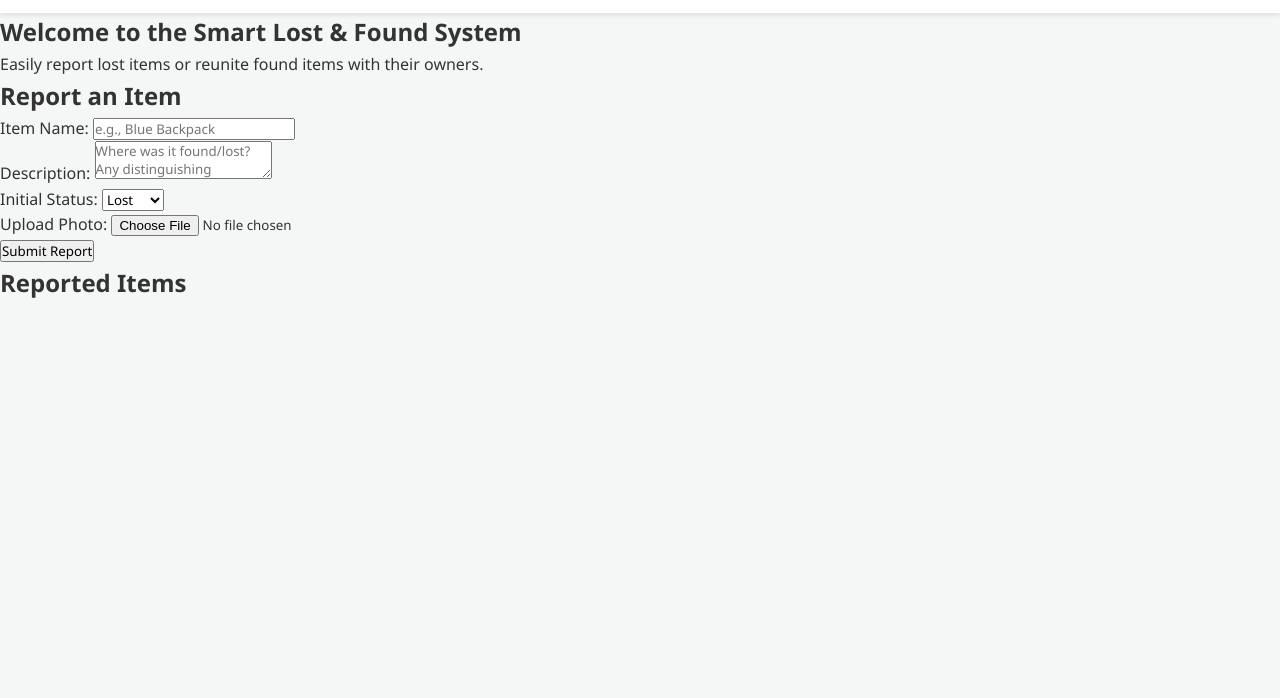
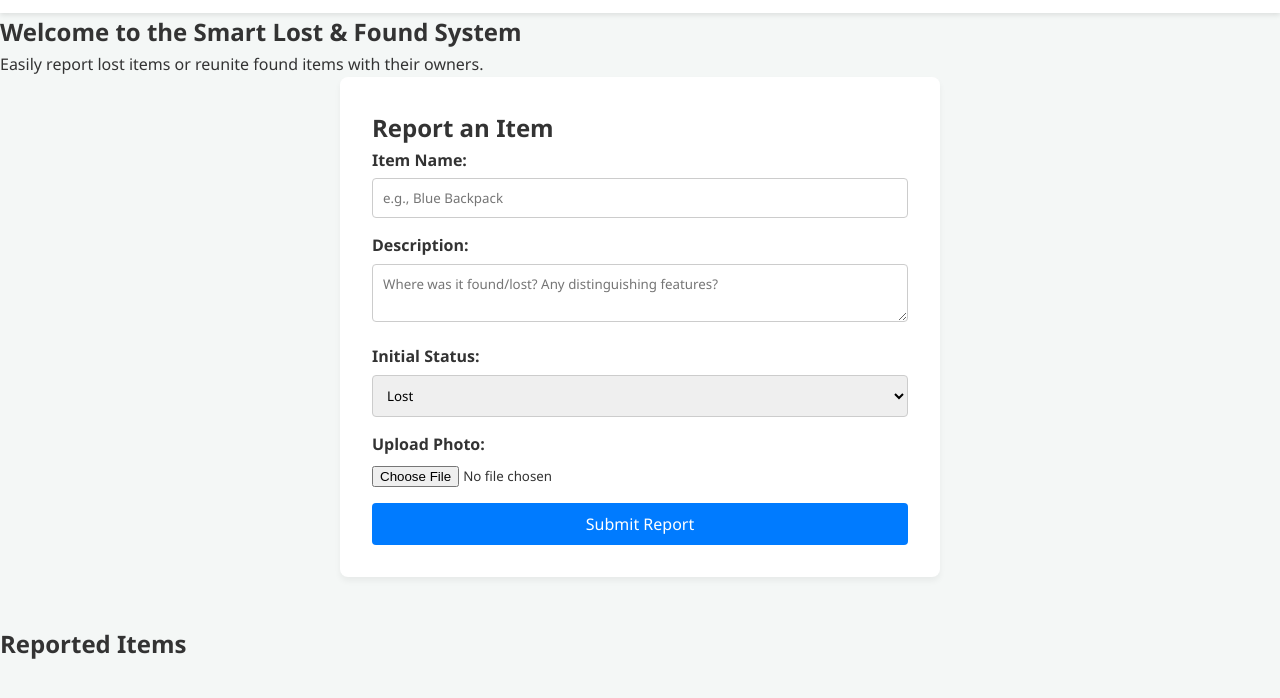
Before and after one commit to Esmartavi/Smart-Lost-and-Found-System-in-Campus, a plain HTML site: page index.html in a window 1280 px wide. Shown: the part 70-768 px from the top of the page. Drawn offline with Linux system fonts and the light colour scheme.

Commit message:
css style for reporting item form by rishav

```diff
--- a/style.css
+++ b/style.css
@@ -61,3 +61,44 @@ nav a {
 nav a:hover {
     color: var(--primary-color);
 }
+/* Form Styles */
+.form-section {
+    background: var(--card-bg);
+    padding: 2rem;
+    border-radius: 8px;
+    box-shadow: 0 4px 6px rgba(0,0,0,0.05);
+    max-width: 600px;
+    margin: 0 auto 3rem auto;
+}
+
+.form-group {
+    margin-bottom: 15px;
+}
+
+label {
+    display: block;
+    margin-bottom: 5px;
+    font-weight: bold;
+}
+
+input[type="text"], textarea, select {
+    width: 100%;
+    padding: 10px;
+    border: 1px solid #ccc;
+    border-radius: 4px;
+}
+
+button {
+    background-color: var(--primary-color);
+    color: white;
+    border: none;
+    padding: 10px 20px;
+    border-radius: 4px;
+    cursor: pointer;
+    font-size: 1rem;
+    width: 100%;
+}
+
+button:hover {
+    background-color: #0056b3;
+}
```
